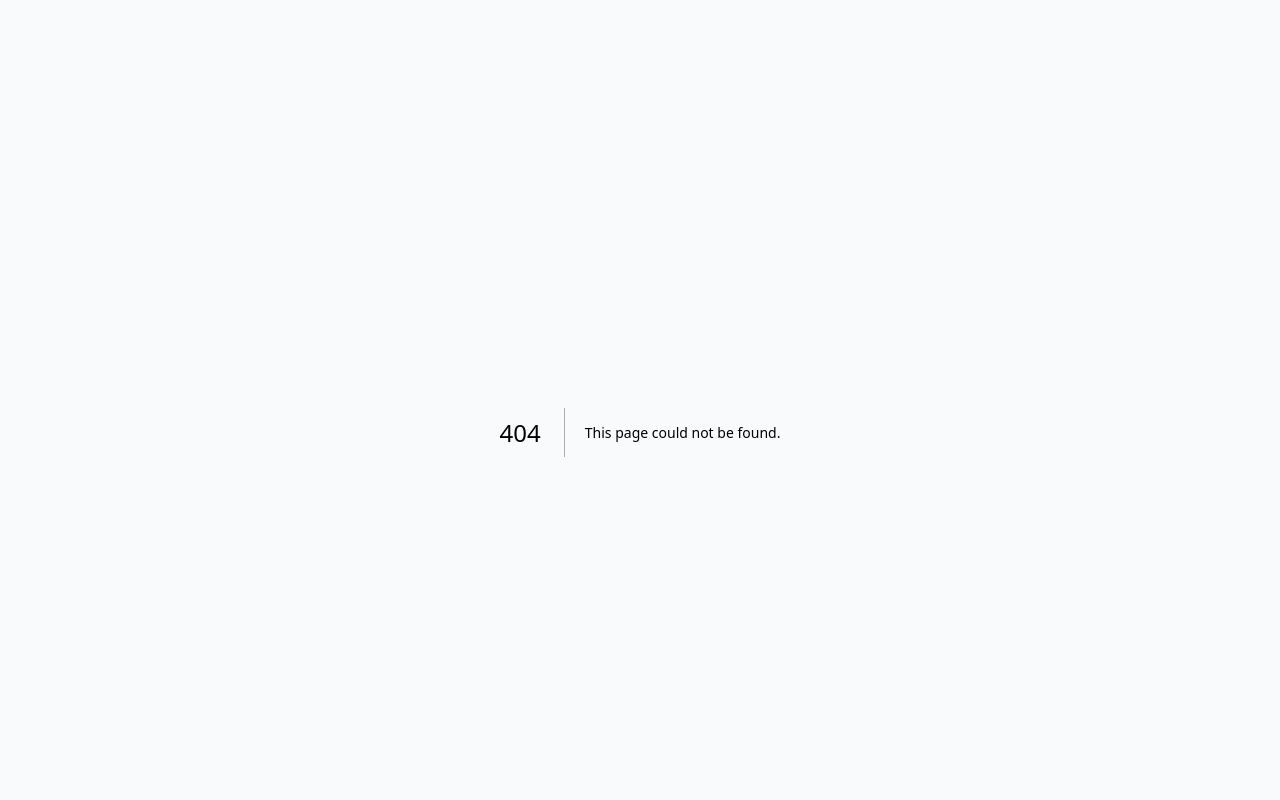
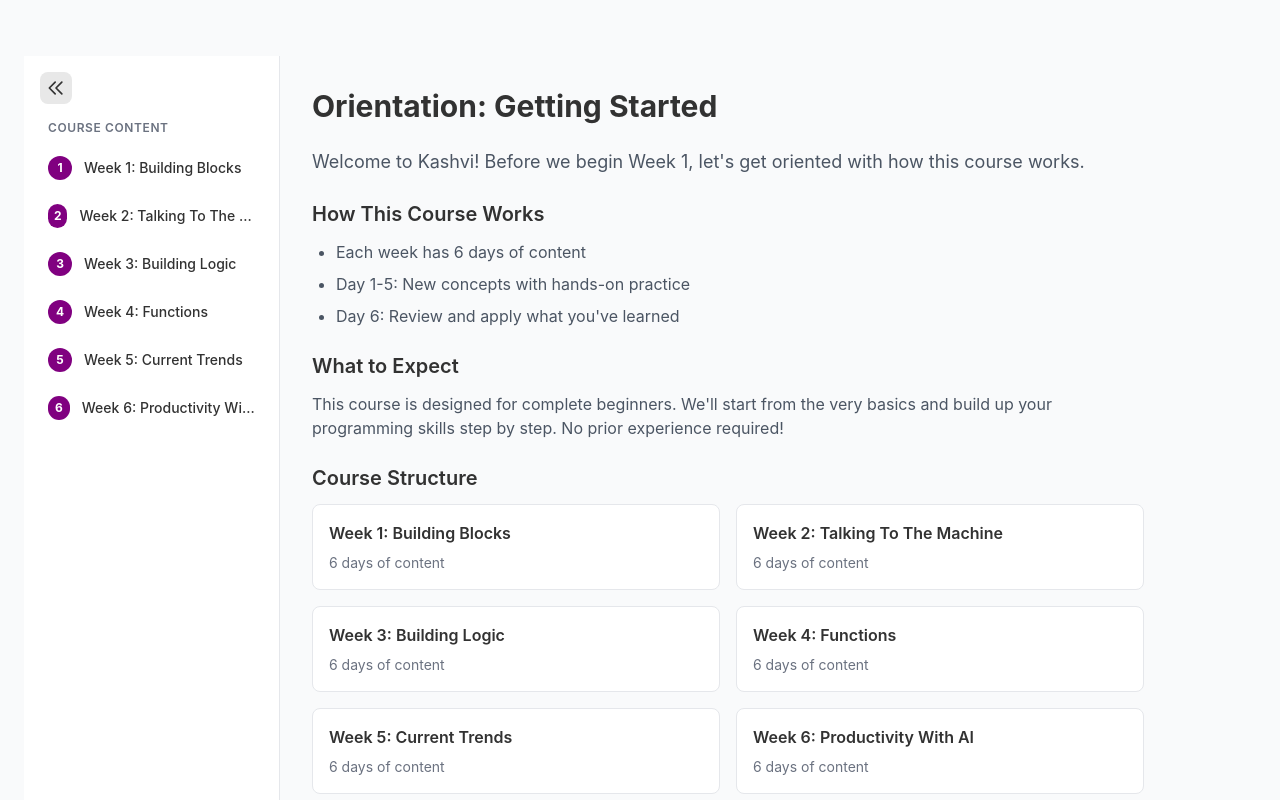
Before and after one commit to lioninthewild/portfolio, a Next.js app: page /kashvi/1/orientation in a window 1280 px wide. Before the commit this address had no page. Shown: the top 800 px of the page. Built offline with nearby package versions, Linux system fonts and the light colour scheme.

Commit message:
feat(course): add orientation page with collapsible sidebar

```diff
--- /dev/null
+++ b/src/app/kashvi/[course]/orientation/page.tsx
@@ -0,0 +1,109 @@
+"use client";
+
+import { useState } from "react";
+import Link from "next/link";
+
+const weeks = [
+  { num: 1, title: "Week 1: Building Blocks" },
+  { num: 2, title: "Week 2: Talking To The Machine" },
+  { num: 3, title: "Week 3: Building Logic" },
+  { num: 4, title: "Week 4: Functions" },
+  { num: 5, title: "Week 5: Current Trends" },
+  { num: 6, title: "Week 6: Productivity With AI" },
+];
+
+export default function OrientationPage() {
+  const [isMinimized, setIsMinimized] = useState(false);
+
+  return (
+    <div className="flex min-h-screen">
+      <aside
+        className={`bg-surface-container-low border-r border-gray-200 transition-all duration-300 ${
+          isMinimized ? "w-16" : "w-64"
+        }`}
+      >
+        <div className="p-4">
+          <button
+            onClick={() => setIsMinimized(!isMinimized)}
+            className="flex items-center justify-center w-8 h-8 rounded-lg bg-surface-container-high hover:bg-surface-container-highest transition-colors mb-4"
+          >
+            <svg
+              className={`w-5 h-5 transition-transform ${isMinimized ? "rotate-180" : ""}`}
+              fill="none"
+              stroke="currentColor"
+              viewBox="0 0 24 24"
+            >
+              <path strokeLinecap="round" strokeLinejoin="round" strokeWidth={2} d="M11 19l-7-7 7-7m8 14l-7-7 7-7" />
+            </svg>
+          </button>
+
+          <nav className="space-y-2">
+            {!isMinimized && (
+              <span className="block text-xs font-semibold text-gray-500 uppercase tracking-wider mb-3 px-2">
+                Course Content
+              </span>
+            )}
+            {weeks.map((week) => (
+              <Link
+                key={week.num}
+                href={`#week${week.num}`}
+                className={`flex items-center gap-3 p-2 rounded-lg hover:bg-surface-container-high transition-colors ${
+                  isMinimized ? "justify-center" : ""
+                }`}
+              >
+                <span className="flex items-center justify-center w-6 h-6 rounded-full bg-purple-accent text-white text-xs font-bold">
+                  {week.num}
+                </span>
+                {!isMinimized && (
+                  <span className="text-sm font-medium truncate">{week.title}</span>
+                )}
+              </Link>
+            ))}
+          </nav>
+        </div>
+      </aside>
+
+      <main className="flex-1 p-8 max-w-4xl">
+        <h1 className="text-3xl font-bold mb-6">Orientation: Getting Started</h1>
+
+        <div className="prose max-w-none">
+          <p className="text-lg text-gray-600 mb-6">
+            Welcome to Kashvi! Before we begin Week 1, let's get oriented with how this course works.
+          </p>
+
+          <h2 className="text-xl font-semibold mb-3">How This Course Works</h2>
+          <ul className="list-disc pl-6 text-gray-600 mb-6 space-y-2">
+            <li>Each week has 6 days of content</li>
+            <li>Day 1-5: New concepts with hands-on practice</li>
+            <li>Day 6: Review and apply what you've learned</li>
+          </ul>
+
+          <h2 className="text-xl font-semibold mb-3">What to Expect</h2>
+          <p className="text-gray-600 mb-6">
+            This course is designed for complete beginners. We'll start from the very basics
+            and build up your programming skills step by step. No prior experience required!
+          </p>
+
+          <h2 className="text-xl font-semibold mb-3">Course Structure</h2>
+          <div className="grid md:grid-cols-2 gap-4 mb-6">
+            {weeks.map((week) => (
+              <div
+                key={week.num}
+                id={`week${week.num}`}
+                className="p-4 rounded-lg bg-surface-container-low border border-gray-200"
+              >
+                <h3 className="font-semibold mb-2">{week.title}</h3>
+                <p className="text-sm text-gray-500">6 days of content</p>
+              </div>
+            ))}
+          </div>
+
+          <h2 className="text-xl font-semibold mb-3">Ready to Begin?</h2>
+          <p className="text-gray-600">
+            Head to Week 1 when you're ready to start your programming journey.
+          </p>
+        </div>
+      </main>
+    </div>
+  );
+}
--- a/src/app/kashvi/[course]/page.tsx
+++ b/src/app/kashvi/[course]/page.tsx
@@ -1,3 +1,5 @@
+import Link from "next/link";
+
 import type { Metadata } from "next";
 import "../../globals.css";
 
@@ -117,9 +119,10 @@ export default function CourseOverviewPage() {
             <h2 className="text-2xl font-bold">Course Timeline</h2>
             <div className="grid md:grid-cols-2 gap-4">
               {timeline.map((item, index) => (
-                <div
+                <Link
                   key={index}
-                  className="block p-5 rounded-lg bg-surface-container-low border border-gray-200 hover:border-purple-accent hover:shadow-lg transition-all cursor-default"
+                  href={item.startsWith("Orientation") ? "/kashvi/programming-fundamentals/orientation" : "#"}
+                  className="block p-5 rounded-lg bg-surface-container-low border border-gray-200 hover:border-purple-accent hover:shadow-lg transition-all"
                 >
                   <div className="flex items-center gap-4">
                     <span className="flex items-center justify-center w-8 h-8 rounded-full bg-purple-accent text-white text-sm font-bold">
@@ -127,7 +130,7 @@ export default function CourseOverviewPage() {
                     </span>
                     <h3 className="text-lg font-semibold">{item}</h3>
                   </div>
-                </div>
+                </Link>
               ))}
             </div>
           </div>
```
